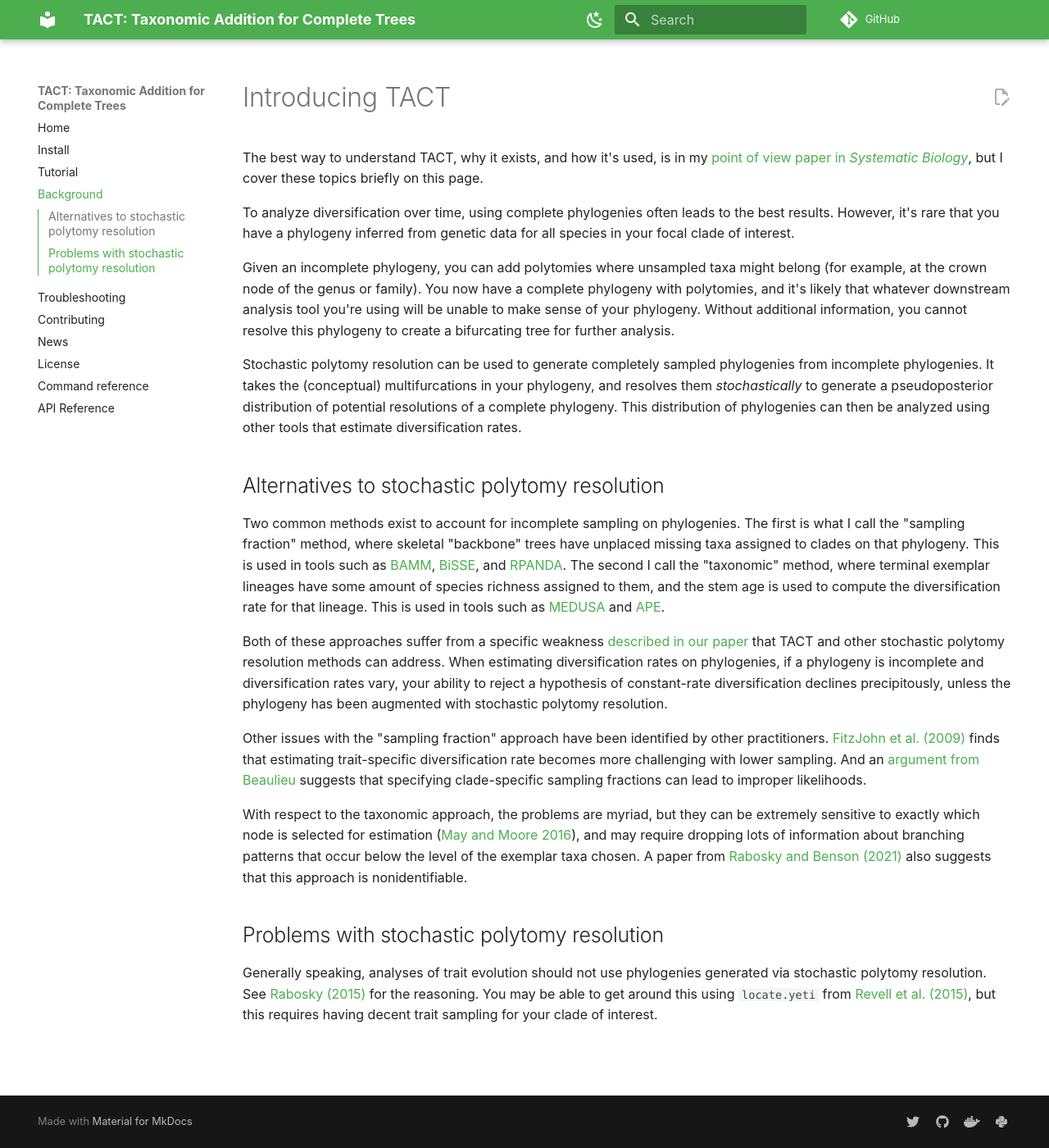
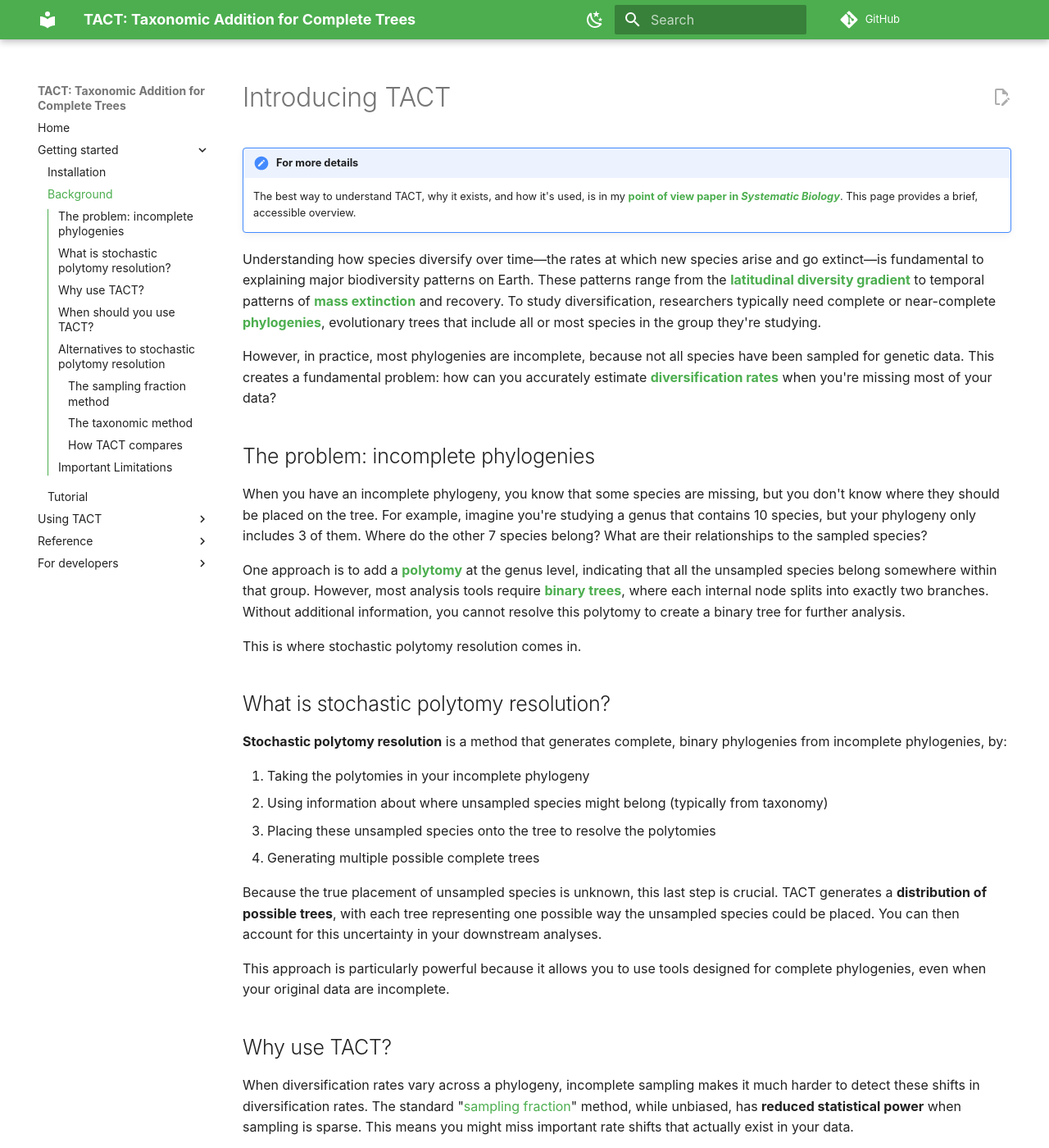
Before and after one commit to jonchang/tact, an MkDocs documentation site: the page built from docs/background.md, in a window 1280 px wide and 1400 px high. Shown: the whole window at 82% size. Built offline with MkDocs 1.6.1 and Material for MkDocs 9.7.7, drawn with Linux system fonts in a browser that asks for light colours; comment, search, counter and statistics services are not loaded; some of the changed text lies outside the part shown.

Commit message:
Update documentation

```diff
--- a/docs/background.md
+++ b/docs/background.md
@@ -1,23 +1,111 @@
 # Introducing TACT
 
-The best way to understand TACT, why it exists, and how it's used, is in my [point of view paper in _Systematic Biology_](https://academic.oup.com/sysbio/article/69/3/602/5658637?guestAccessKey=cfe86cce-9d88-4f62-80ce-1f66a8f5ff1d), but I cover these topics briefly on this page.
+!!! note "For more details"
+    The best way to understand TACT, why it exists, and how it's used, is in my **[point of view paper in _Systematic Biology_](https://academic.oup.com/sysbio/article/69/3/602/5658637?guestAccessKey=cfe86cce-9d88-4f62-80ce-1f66a8f5ff1d)**. This page provides a brief, accessible overview.
 
-To analyze diversification over time, using complete phylogenies often leads to the best results. However, it's rare that you have a phylogeny inferred from genetic data for all species in your focal clade of interest.
+Understanding how species diversify over time—the rates at which new species arise and go extinct—is fundamental to explaining major biodiversity patterns on Earth. These patterns range from the [**latitudinal diversity gradient**](https://en.wikipedia.org/wiki/Latitudinal_diversity_gradient) to temporal patterns of [**mass extinction**](https://en.wikipedia.org/wiki/Extinction_event) and recovery. To study diversification, researchers typically need complete or near-complete [**phylogenies**](https://en.wikipedia.org/wiki/Phylogenetic_tree), evolutionary trees that include all or most species in the group they're studying.
 
-Given an incomplete phylogeny, you can add polytomies where unsampled taxa might belong (for example, at the crown node of the genus or family). You now have a complete phylogeny with polytomies, and it's likely that whatever downstream analysis tool you're using will be unable to make sense of your phylogeny. Without additional information, you cannot resolve this phylogeny to create a bifurcating tree for further analysis.
+However, in practice, most phylogenies are incomplete, because not all species have been sampled for genetic data. This creates a fundamental problem: how can you accurately estimate [**diversification rates**](https://en.wikipedia.org/wiki/Diversification_rate) when you're missing most of your data?
 
-Stochastic polytomy resolution can be used to generate completely sampled phylogenies from incomplete phylogenies. It takes the (conceptual) multifurcations in your phylogeny, and resolves them _stochastically_ to generate a pseudoposterior distribution of potential resolutions of a complete phylogeny. This distribution of phylogenies can then be analyzed using other tools that estimate diversification rates.
+## The problem: incomplete phylogenies
+
+When you have an incomplete phylogeny, you know that some species are missing, but you don't know where they should be placed on the tree. For example, imagine you're studying a genus that contains 10 species, but your phylogeny only includes 3 of them. Where do the other 7 species belong? What are their relationships to the sampled species?
+
+One approach is to add a **[polytomy](https://en.wikipedia.org/wiki/Polytomy)** at the genus level, indicating that all the unsampled species belong somewhere within that group. However, most analysis tools require **[binary trees](https://en.wikipedia.org/wiki/Phylogenetic_tree#Bifurcating_versus_multifurcating)**, where each internal node splits into exactly two branches. Without additional information, you cannot resolve this polytomy to create a binary tree for further analysis.
+
+This is where stochastic polytomy resolution comes in.
+
+## What is stochastic polytomy resolution?
+
+**Stochastic polytomy resolution** is a method that generates complete, binary phylogenies from incomplete phylogenies, by:
+
+1. Taking the polytomies in your incomplete phylogeny
+2. Using information about where unsampled species might belong (typically from taxonomy)
+3. Placing these unsampled species onto the tree to resolve the polytomies
+4. Generating multiple possible complete trees
+
+Because the true placement of unsampled species is unknown, this last step is crucial. TACT generates a **distribution of possible trees**, with each tree representing one possible way the unsampled species could be placed. You can then account for this uncertainty in your downstream analyses.
+
+This approach is particularly powerful because it allows you to use tools designed for complete phylogenies, even when your original data are incomplete.
+
+## Why use TACT?
+
+When diversification rates vary across a phylogeny, incomplete sampling makes it much harder to detect these shifts in diversification rates. The standard "[sampling fraction](#the-sampling-fraction-method)" method, while unbiased, has **reduced statistical power** when sampling is sparse. This means you might miss important rate shifts that actually exist in your data.
+
+??? warning "Learn more about the statistical power problem"
+    When a phylogeny is incomplete and diversification rates vary, your ability to detect rate variation declines dramatically. The sampling fraction method produces "flatter" [likelihood](https://en.wikipedia.org/wiki/Likelihood_function) surfaces with incomplete data, making it difficult to confidently identify where rates have changed. This is a fundamental limitation that affects many common analyses.
+
+TACT addresses this by generating complete phylogenies through stochastic polytomy resolution. By analyzing multiple realizations of where unsampled species might be placed, you can more confidently detect diversification rate variation when it exists.
+
+## When should you use TACT?
+
+The choice of method depends on how complete your phylogeny is. Here are our recommendations:
+
+!!! success "Sampling between 1-50%"
+    **This is where TACT is most valuable.** When your phylogeny is moderately incomplete (between 1% and 50% sampling), TACT can significantly improve your ability to detect diversification rate shifts that would be missed using the sampling fraction method alone.
+
+??? tip "Sampling above 50%"
+    If your phylogeny includes more than 50% of the species in your clade of interest, the "sampling fraction" method (used in BAMM, BiSSE, RPANDA) is usually sufficient. TACT may not provide significant benefits in this case, and the additional complexity may not be worth it.
+
+??? warning "Sampling below 1%"
+    For extremely incomplete phylogenies (less than 1% sampling), the "taxonomic" method (used in MEDUSA, APE) may be more appropriate.
 
 ## Alternatives to stochastic polytomy resolution
 
-Two common methods exist to account for incomplete sampling on phylogenies. The first is what I call the "sampling fraction" method, where skeletal "backbone" trees have unplaced missing taxa assigned to clades on that phylogeny. This is used in tools such as [BAMM](http://bamm-project.org), [BiSSE](https://cran.r-project.org/package=diversitree), and [RPANDA](https://cran.r-project.org/package=RPANDA). The second I call the "taxonomic" method, where terminal exemplar lineages have some amount of species richness assigned to them, and the stem age is used to compute the diversification rate for that lineage. This is used in tools such as [MEDUSA](https://cran.r-project.org/package=geiger) and [APE](https://cran.r-project.org/package=ape).
+Two other common methods exist to account for incomplete sampling on phylogenies. Understanding these alternatives helps clarify when TACT is the best choice.
 
-Both of these approaches suffer from a specific weakness [described in our paper](https://academic.oup.com/sysbio/article/69/3/602/5658637?guestAccessKey=cfe86cce-9d88-4f62-80ce-1f66a8f5ff1d) that TACT and other stochastic polytomy resolution methods can address. When estimating diversification rates on phylogenies, if a phylogeny is incomplete and diversification rates vary, your ability to reject a hypothesis of constant-rate diversification declines precipitously, unless the phylogeny has been augmented with stochastic polytomy resolution.
+### The sampling fraction method
 
-Other issues with the "sampling fraction" approach have been identified by other practitioners. [FitzJohn et al. (2009)](https://doi.org/10.1093/sysbio/syp067) finds that estimating trait-specific diversification rate becomes more challenging with lower sampling. And an [argument from Beaulieu](https://cran.r-project.org/web/packages/hisse/vignettes/Clade-specific-sampling.pdf) suggests that specifying clade-specific sampling fractions can lead to improper likelihoods.
+The "sampling fraction" method accounts for incomplete sampling by including a parameter that represents what fraction of species in a clade are included in the phylogeny. This method is used in tools such as [BAMM](http://bamm-project.org), [BiSSE](https://cran.r-project.org/package=diversitree), and [RPANDA](https://cran.r-project.org/package=RPANDA).
 
-With respect to the taxonomic approach, the problems are myriad, but they can be extremely sensitive to exactly which node is selected for estimation ([May and Moore 2016](https://doi.org/10.1093/sysbio/syw026)), and may require dropping lots of information about branching patterns that occur below the level of the exemplar taxa chosen. A paper from [Rabosky and Benson (2021)](https://doi.org/10.1038/s41467-021-23307-5) also suggests that this approach is nonidentifiable.
+**When it works well:**
 
-## Problems with stochastic polytomy resolution
+- Sampling is relatively complete (above 50%)
+- You can accurately estimate sampling fractions for different parts of the tree
+- Diversification rates are relatively constant
 
-Generally speaking, analyses of trait evolution should not use phylogenies generated via stochastic polytomy resolution. See [Rabosky (2015)](https://doi.org/10.1111/evo.12817) for the reasoning. You may be able to get around this using `locate.yeti` from [Revell et al. (2015)](https://doi.org/10.1111/evo.12628), but this requires having decent trait sampling for your clade of interest.
+**Limitations:**
+
+- Loses statistical power when sampling is sparse (below 50%)
+- Can be difficult to specify accurate sampling fractions when sampling is taxonomically biased
+- Estimating trait-specific diversification rates becomes more challenging with lower sampling ([FitzJohn et al. 2009](https://doi.org/10.1093/sysbio/syp067))
+- Specifying clade-specific sampling fractions can lead to improper likelihoods in some cases
+
+### The taxonomic method
+
+The "taxonomic" method uses phylogenies where terminal tips represent exemplar taxa (e.g., a single species representing an entire genus), with species richness assigned to each tip. The stem age of the exemplar is then used to compute diversification rates. This method is used in tools such as [MEDUSA](https://cran.r-project.org/package=geiger) and [APE](https://cran.r-project.org/package=ape).
+
+**When it works well:**
+
+- Extremely incomplete phylogenies (below 1% sampling)
+- You have good taxonomic information but poor phylogenetic sampling
+
+**Limitations:**
+
+- Extremely sensitive to exactly which node is selected for estimation ([May and Moore 2016](https://doi.org/10.1093/sysbio/syw026))
+- Requires discarding information about branching patterns that occur below the level of exemplar taxa
+- Cannot estimate parameters or rate shifts below the level of exemplar representation
+- Has been shown to be nonidentifiable in some cases ([Rabosky and Benson 2021](https://doi.org/10.1038/s41467-021-23307-5))
+
+### How TACT compares
+
+TACT and other stochastic polytomy resolution methods address a key weakness of both approaches: **when diversification rates vary and sampling is incomplete, your ability to detect rate variation is greatly reduced**. By generating complete phylogenies through stochastic placement of unsampled taxa, TACT can significantly improve statistical power to detect diversification rate shifts.
+
+The main advantage of TACT over other stochastic polytomy resolvers (like PASTIS or CorSiM) is that TACT estimates diversification rates locally for each taxonomic group, rather than assuming a single rate across the entire tree. This allows for more accurate placement of unsampled taxa when rates vary across the phylogeny.
+
+Ready to try TACT? Check out the **[Tutorial](tutorial.md)** for a step-by-step walkthrough with example data, or see the **[Command Reference](commands.md)** for detailed documentation of all TACT commands.
+
+## Important Limitations
+
+!!! danger "Not for trait evolution"
+    **Do not use TACT-generated phylogenies for analyses of trait evolution.** Stochastic polytomy resolution can eliminate true [phylogenetic signal](https://en.wikipedia.org/wiki/Phylogenetic_signal) in traits and inflate estimates of trait evolution rates. This occurs because the polytomy resolver does not consider potential phylogenetic conservatism of trait states, so any given tip will likely be placed in a location that overdisperses trait values. See [Rabosky (2015)](https://doi.org/10.1111/evo.12817) for the full reasoning.
+
+    If you need to study trait evolution with incomplete phylogenies, consider using `locate.yeti` from [Revell et al. (2015)](https://doi.org/10.1111/evo.12628), but this requires having good trait sampling for your clade of interest.
+
+!!! note "What TACT does not account for"
+
+    - **Topological uncertainty** in the backbone phylogeny (the tree structure is assumed to be correct)
+    - **Temporal uncertainty** in [node](https://en.wikipedia.org/wiki/Node_(phylogenetics)) ages (node ages are assumed to be known)
+    - **Temporal rate variation** (TACT handles rate variation across lineages, but not through time)
+
+    If you suspect your data may fall into one of these scenarios, other methods might be more appropriate.
--- a/mkdocs.yml
+++ b/mkdocs.yml
@@ -47,15 +47,25 @@
 
 nav:
   - Home: index.md
-  - install.md
-  - tutorial.md
-  - Background: background.md
-  - Troubleshooting: troubleshooting.md
-  - contributing.md
-  - news.md
-  - license.md
-  - commands.md
-  - api.md
+  - Getting started:
+    - Installation: install.md
+    - Background: background.md
+    - Tutorial: tutorial.md
+  - Using TACT:
+    - Command reference: commands.md
+    - Troubleshooting: troubleshooting.md
+  - Reference:
+    - News: news.md
+    - API reference: api.md
+  - For developers:
+    - Contributing: contributing.md
+    - License: license.md
+    - Third-party licenses: third-party-licenses.md
+
+markdown_extensions:
+  - admonition
+  - pymdownx.details
+  - pymdownx.superfences
 
 plugins:
 - search
```
Also changed, not shown: CONTRIBUTING.md (+79 -9 lines), docs/third-party-licenses.md (added, +17 -0 lines).
